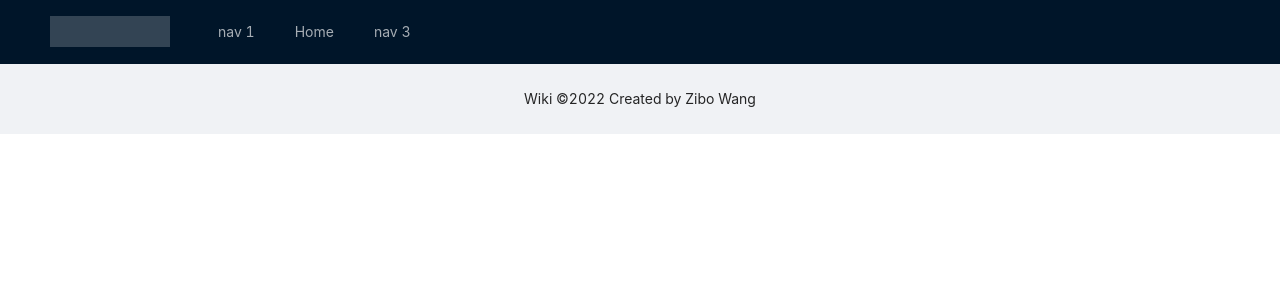
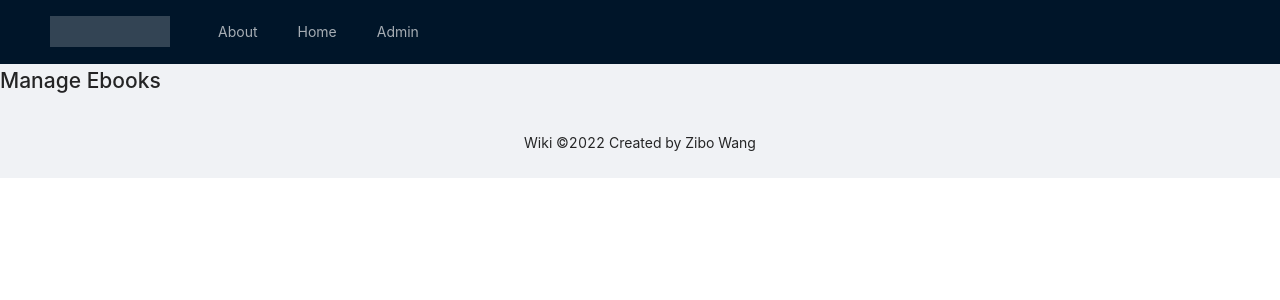
Before and after one commit to zibowang81192/wiki, a Vue app in the folder web/: page /admin/ebook in a window 1280 px wide. Shown: the top 300 px of the page. Built offline with nearby package versions, Linux system fonts and the light colour scheme; no server answers.

Commit message:
增加电子书管理页面

```diff
--- a/web/src/components/the-header.vue
+++ b/web/src/components/the-header.vue
@@ -8,13 +8,13 @@
         :style="{ lineHeight: '64px' }"
     >
       <a-menu-item key="1">
-        nav 1
+        <router-link to="/about">About</router-link>
       </a-menu-item>
       <a-menu-item key="2">
         Home
       </a-menu-item>
       <a-menu-item key="3">
-        nav 3
+        <router-link to="/admin/ebook">Admin</router-link>
       </a-menu-item>
     </a-menu>
   </a-layout-header>
--- a/web/src/router/index.ts
+++ b/web/src/router/index.ts
@@ -1,5 +1,7 @@
 import { createRouter, createWebHistory, RouteRecordRaw } from 'vue-router'
 import Home from '../views/Home.vue'
+// import About from '../views/About.vue' //懒加载
+// import AdminEbook from '../views/admin/AdminEbook.vue'
 
 const routes: Array<RouteRecordRaw> = [
   {
@@ -14,6 +16,14 @@ const routes: Array<RouteRecordRaw> = [
     // this generates a separate chunk (about.[hash].js) for this route
     // which is lazy-loaded when the route is visited.
     component: () => import(/* webpackChunkName: "about" */ '../views/About.vue')
+  },
+  {
+    path: '/admin/ebook',
+    name: 'AdminEbook',
+    // route level code-splitting
+    // this generates a separate chunk (about.[hash].js) for this route
+    // which is lazy-loaded when the route is visited.
+    component: () => import('../views/admin/AdminEbook.vue')
   }
 ]
 
--- /dev/null
+++ b/web/src/views/admin/AdminEbook.vue
@@ -0,0 +1,5 @@
+<template>
+  <div class="admin-ebook">
+    <h1>Manage Ebooks</h1>
+  </div>
+</template>
```
